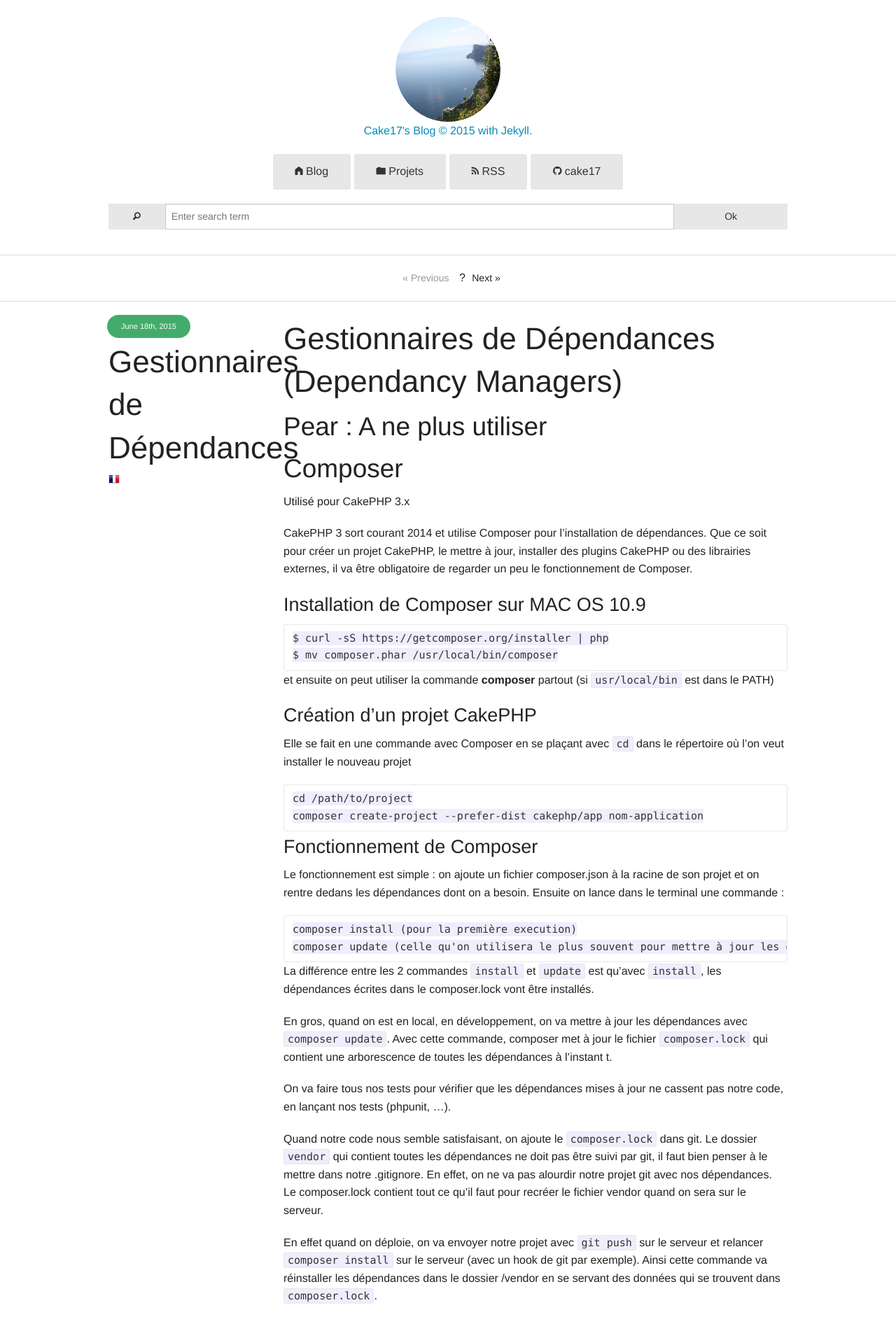
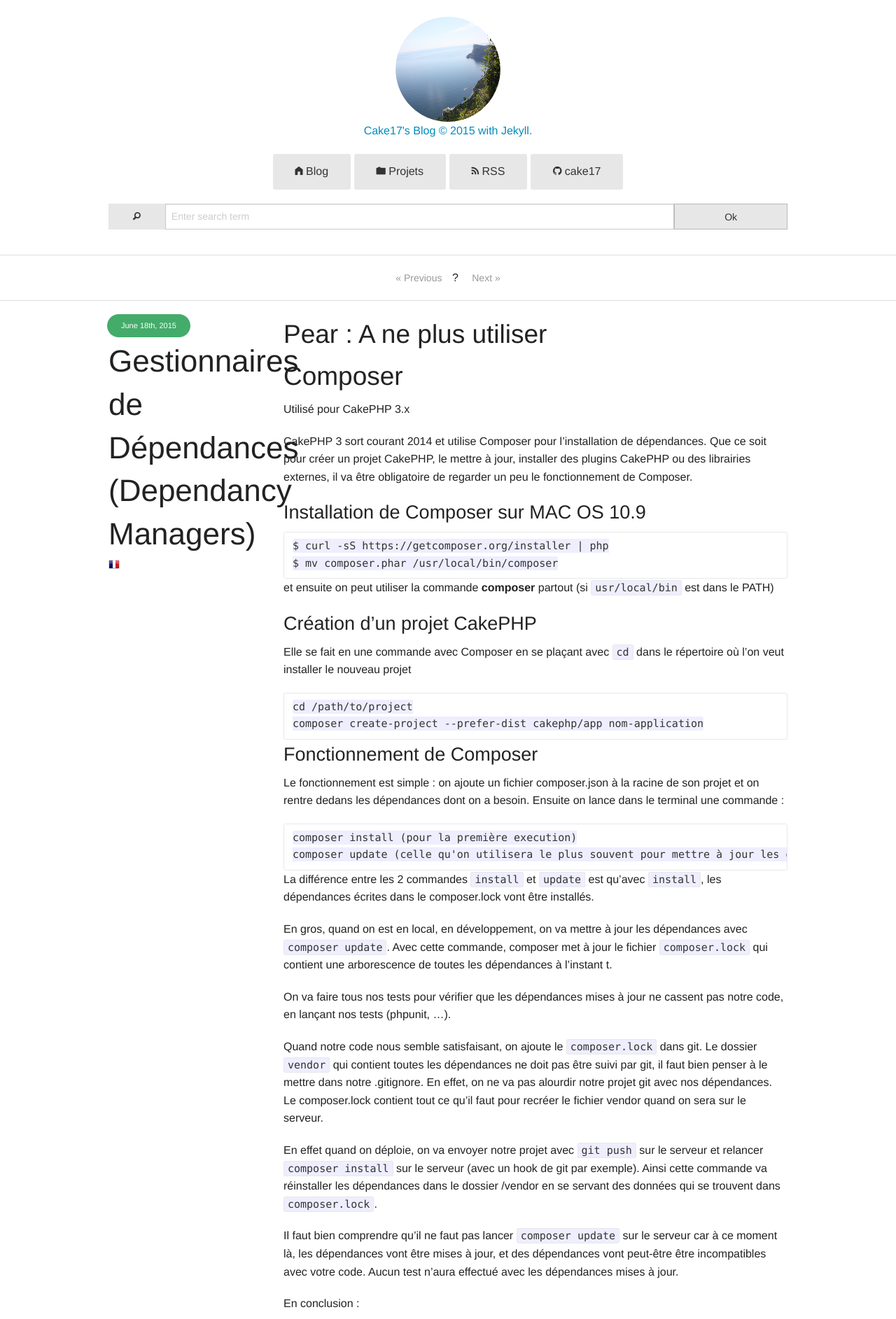
Before and after one commit to cake17/cake17.github.io, a Jekyll site: the page built from _posts/2015-06-18-dependancy-managers.md, in a window 1280 px wide. Shown: the top 1885 px of the page at 70% size. Built offline with Jekyll 4.4.1, drawn with Linux system fonts in a browser that asks for light colours; comment, search, counter and statistics services are not loaded.

Commit message:
update css and js

```diff
--- a/_posts/2015-06-18-dependancy-managers.md
+++ b/_posts/2015-06-18-dependancy-managers.md
@@ -1,13 +1,10 @@
 ---
 layout: post
-title: Gestionnaires de Dépendances
+title: Gestionnaires de Dépendances (Dependancy Managers)
 tags: [General]
 description: Liste des Gestionnaires de Dépendances
 langs: [fr]
 ---
-
-Gestionnaires de Dépendances (Dependancy Managers)
-==================================================
 
 ## Pear : A ne plus utiliser
 
```
Also changed, not shown: _posts/2015-07-25-nombres-binaires-informatiques.md (renamed from _drafts/2015-06-17-nombres-binaires-informatiques.md, +2 -2 lines), Gemfile.lock, README.md, public/css/app.min.css, public/js/app.min.js.
